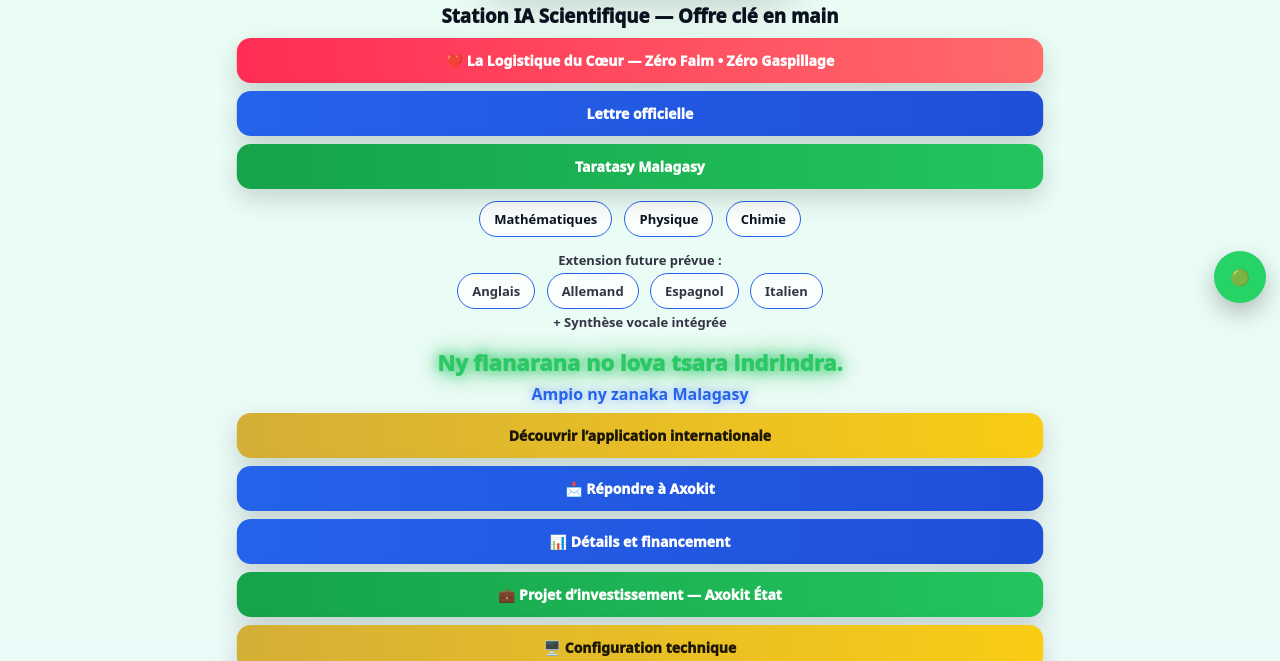
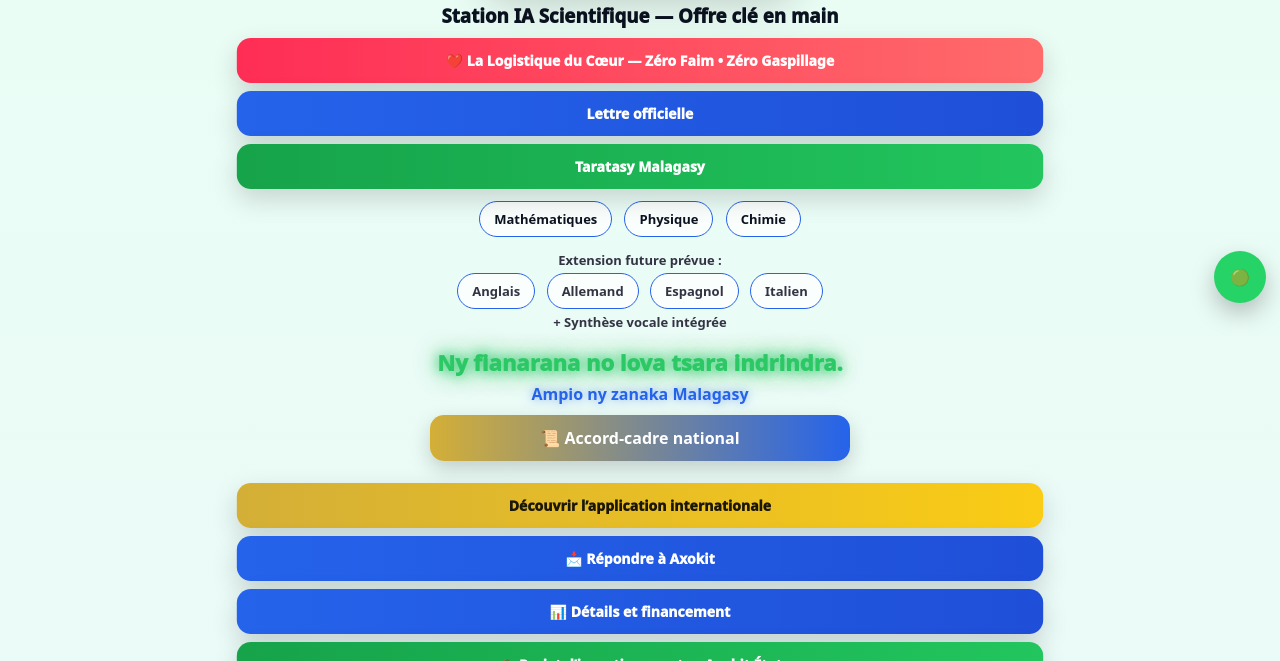
Before and after one commit to myteamsmadagascar/god, a plain HTML site: page index.html in a window 1280 px wide. Shown: the part 483-1144 px from the top of the page. Drawn offline with Linux system fonts and the light colour scheme.

Commit message:
index.html

```diff
--- a/index.html
+++ b/index.html
@@ -211,6 +211,20 @@
 
 <div class="malagasy">Ny fianarana no lova tsara indrindra.</div>
 <div class="malagasy2">Ampio ny zanaka Malagasy</div>
+  <a href="accord.html" style="
+display:block;
+max-width:420px;
+margin:10px auto 22px;
+padding:12px;
+border-radius:14px;
+background:linear-gradient(90deg,#d4af37,#2563eb);
+color:white;
+font-weight:900;
+text-decoration:none;
+box-shadow:0 8px 20px rgba(0,0,0,.18);
+">
+📜 Accord-cadre national
+  </a>
 
 <a class="bigbtn gold" href="https://www.axokit.com" target="_blank">Découvrir l’application internationale</a>
 <a class="bigbtn blue" href="contact.html">📩 Répondre à Axokit</a>
```
